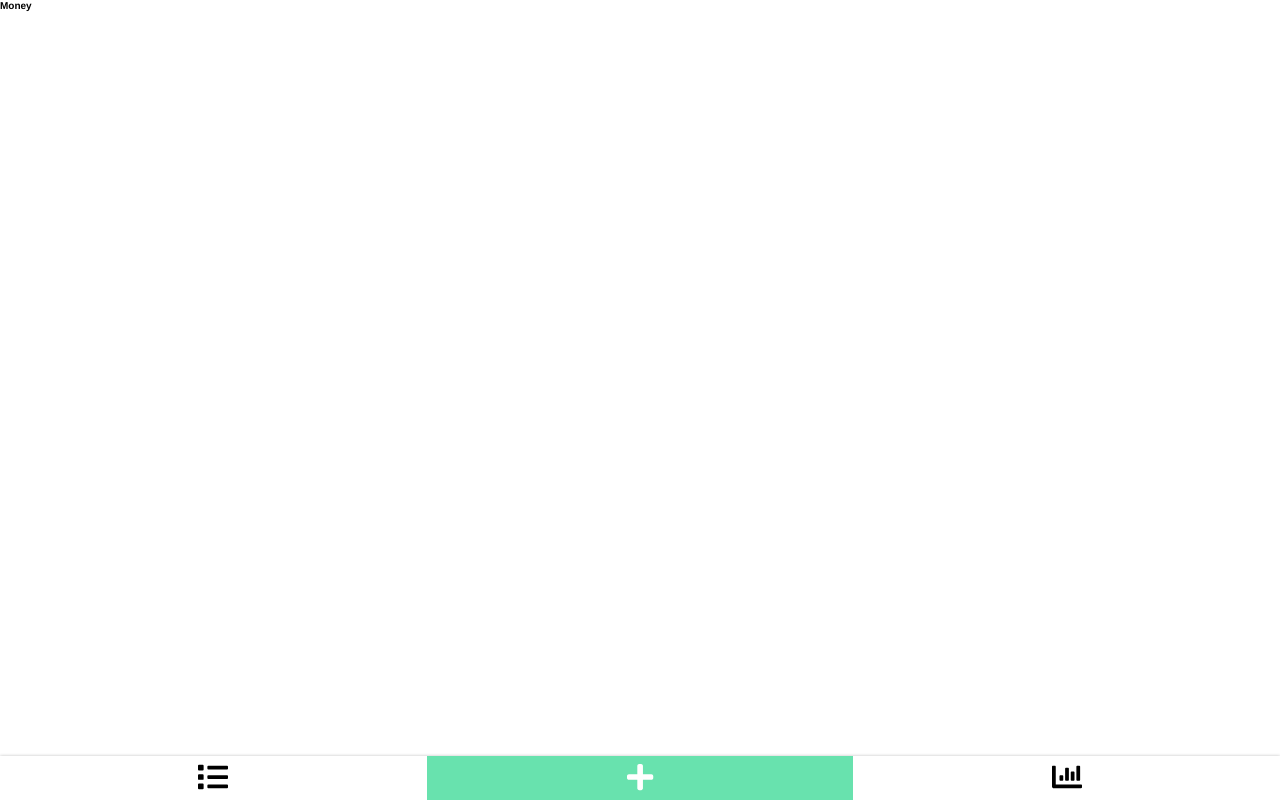
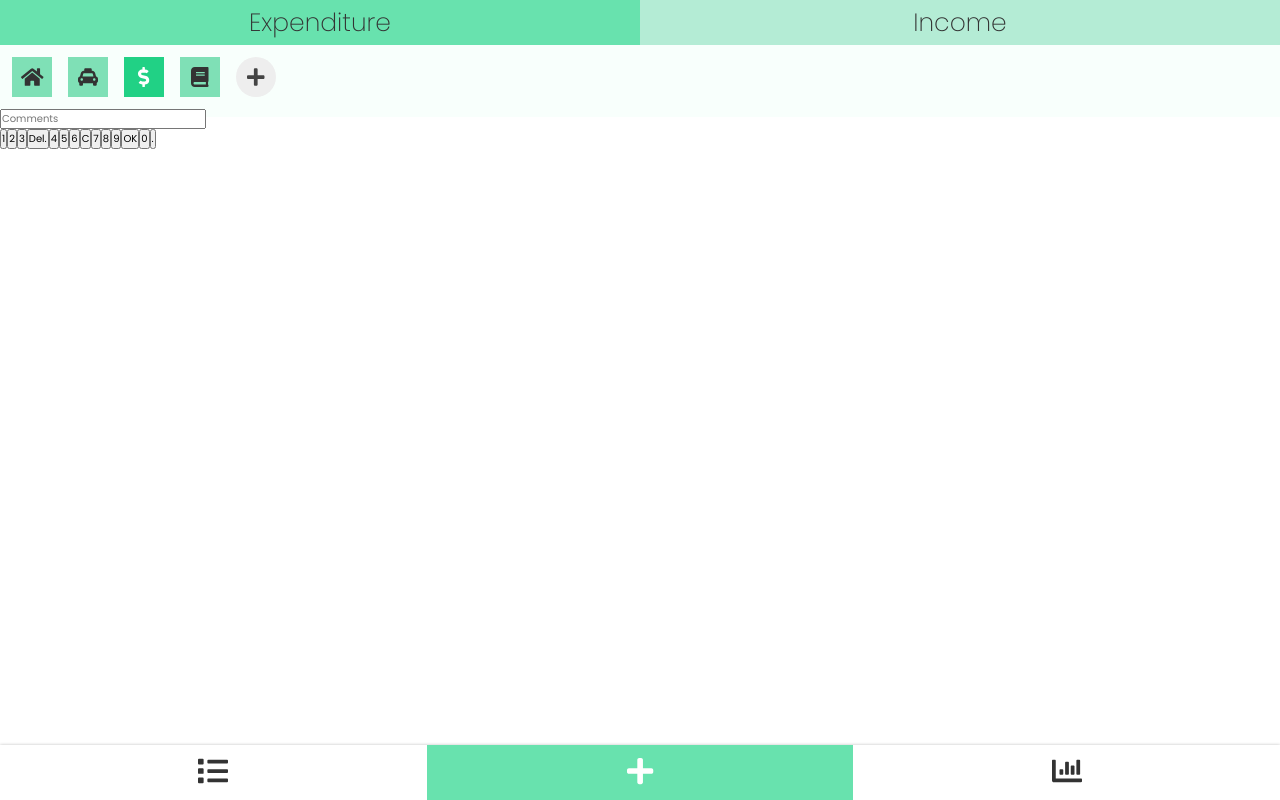
Before and after one commit to lavaboy1738/xpensity-react, a React (Create React App) app: page /#/money in a window 1280 px wide. Built offline with nearby package versions, Linux system fonts and the light colour scheme.

Commit message:
tag selection section styling complete

```diff
--- a/public/index.html
+++ b/public/index.html
@@ -10,6 +10,7 @@
     />
     <link rel="apple-touch-icon" href="%PUBLIC_URL%/logo192.png" />
     <link rel="manifest" href="%PUBLIC_URL%/manifest.json" />
+    <link href="https://fonts.googleapis.com/css2?family=Poppins:wght@100;200;300;400&display=swap" rel="stylesheet">
     <title>Xpensity-Secure the bag</title>
     <!-- you're inspecting the elements hoping to find a image link to squarespace or wix; you think that I didn't write this thing myself, but you're wrong. -->
     <!-- I'm a reflection of all your insecurities. -->
--- a/src/components/Nav.tsx
+++ b/src/components/Nav.tsx
@@ -22,6 +22,7 @@ const NavStyle = styled.nav`
         padding: 0.5rem 0;
         width: 100%;
         font-size: 3rem;
+        color: #333333;
           &.selected{
           background-color: #68e2ae;
           .nav-icon{
--- a/src/helper.scss
+++ b/src/helper.scss
@@ -1,2 +1,2 @@
-$main-font: Helvetica, sans-serif;
+$main-font: 'Poppins', sans-serif;
 $primary-color:  #68e2ae;
--- a/src/views/Money.tsx
+++ b/src/views/Money.tsx
@@ -1,10 +1,119 @@
 import React from "react";
 import Layout from "../components/Layout";
+import styled from "styled-components";
+
+
+import {FontAwesomeIcon} from "@fortawesome/react-fontawesome";
+import {faTaxi, faHome, faPlus, faDollarSign, faBook} from "@fortawesome/free-solid-svg-icons";
+
+const primaryColor = "#68e2ae";
+
+const Numpad = styled.section`
+`
+
+const Comments = styled.section`
+`
+
+const TagSelection = styled.section`
+  background-color: #f8fffc;
+  color: #333333;
+  ul{
+    display: flex;
+    min-height: 4.5rem;
+    li{
+      width: 50%;
+      font-size: 2.5rem;
+      font-weight: 200;
+      text-align: center;
+      background-color: #b4ecd5;
+      line-height: 4.5rem;
+
+      &.selected{
+        background-color:#68e2ae;
+      }
+    }
+  }
+  ol{
+    margin: -0.8rem -0.8rem;
+    display: flex;
+    padding: 1.2rem;
+    li{
+      margin: 0.8rem 0.8rem;
+      width: 4rem;
+      height: 4rem;
+      display: flex;
+      justify-content: center;
+      align-items: center;
+      background-color: #7fe0b6;
+      font-size: 2rem;
+
+      &.selected-tag{
+        background-color:  #21d185;
+        color: white;
+      }
+    }
+    .new-tag{
+        margin: 0.8rem 0.8rem;
+        width: 4rem;
+        height: 4rem;
+        border: none;
+        outline: none;
+        background-color: #EEE;
+        color: #444;
+        display: flex;
+        justify-content: center;
+        align-items: center;
+        border-radius: 50%;
+        font-size: 2rem;
+    }
+  }
+`
 
 const Money = () => {
     return (
       <Layout>
-        <h2>Money</h2>
+        <TagSelection>
+          <ul>
+            <li className="selected">Expenditure</li>
+            <li>Income</li>
+          </ul>
+          <ol>
+            <li>
+              <FontAwesomeIcon icon={faHome}></FontAwesomeIcon>
+            </li>
+            <li>
+            <FontAwesomeIcon icon={faTaxi}></FontAwesomeIcon>
+            </li>
+            <li className = "selected-tag">
+            <FontAwesomeIcon icon={faDollarSign}></FontAwesomeIcon>
+            </li>
+            <li>
+            <FontAwesomeIcon icon={faBook}></FontAwesomeIcon>
+            </li>
+            <button className="new-tag">
+              <FontAwesomeIcon icon={faPlus}></FontAwesomeIcon>
+            </button>
+          </ol>
+        </TagSelection>
+        <Comments>
+          <input type="text" placeholder="Comments"/>
+        </Comments>
+        <Numpad>
+          <button>1</button>
+          <button>2</button>
+          <button>3</button>
+          <button>Del.</button>
+          <button>4</button>
+          <button>5</button>
+          <button>6</button>
+          <button>C</button>
+          <button>7</button>
+          <button>8</button>
+          <button>9</button>
+          <button>OK</button>
+          <button>0</button>
+          <button>.</button>
+        </Numpad>
       </Layout>
     )
   }
```
